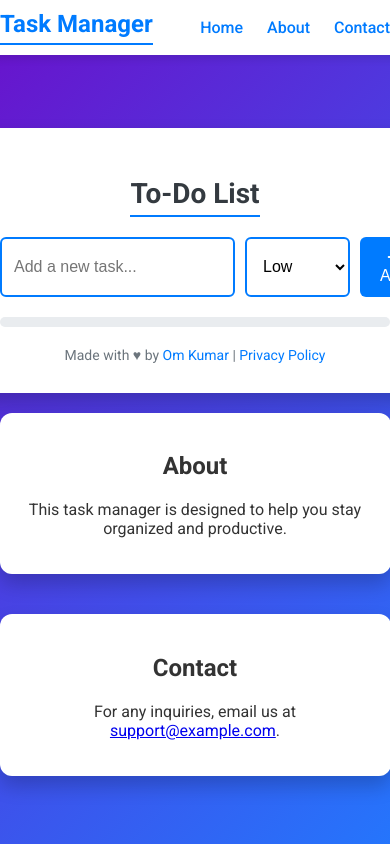
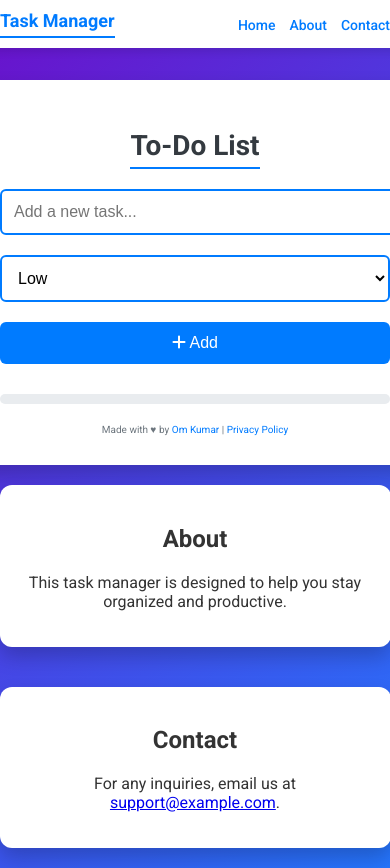
Before and after one commit to omkumar0417/todolist, a plain HTML site: page index.html in a window 390 px wide. Shown: the top 868 px of the page. Before the commit the page ends 844 px from the top, so only its background shows below. Drawn offline with Linux system fonts and the light colour scheme.

Commit message:
Updated the website with new changes

```diff
--- a/index.html
+++ b/index.html
@@ -60,6 +60,23 @@
       margin-left: 20px;
       transition: color 0.3s;
     }
+/* Mobile adjustments for navbar */
+@media (max-width: 768px) {
+  .navbar h1 {
+    font-size: 20px;
+  }
+
+  .navbar a {
+    font-size: 14px;
+    margin-left: 10px;
+  }
+}
+
+@media (max-width: 480px) {
+  .navbar h1 {
+    font-size: 18px;
+  }
+}
 
     .navbar a:hover {
       color: #0056b3;
@@ -98,6 +115,29 @@
       margin-bottom: 20px;
       gap: 10px;
     }
+/* Mobile adjustments for input container */
+@media (max-width: 768px) {
+  .input-container {
+    flex-direction: column;
+    align-items: stretch;
+  }
+
+  .input-container input,
+  .priority-select,
+  .input-container button {
+    width: 100%;
+    margin-bottom: 10px;
+  }
+}
+
+/* Adjustments for very small screens */
+@media (max-width: 480px) {
+  .input-container input,
+  .priority-select,
+  .input-container button {
+    font-size: 14px;
+  }
+}
 
     .input-container input {
       flex: 1;
@@ -157,6 +197,18 @@
       border-radius: 6px;
       transition: background-color 0.3s;
     }
+/* Mobile adjustments for todo item */
+@media (max-width: 768px) {
+  .todo-item {
+    flex-direction: column;
+    align-items: flex-start;
+    padding: 12px;
+  }
+
+  .todo-item button {
+    align-self: flex-end;
+  }
+}
 
     .todo-item:hover {
       background-color: #e2e6ea;
@@ -194,6 +246,12 @@
       position: relative;
       overflow: hidden;
     }
+/* Mobile adjustments for progress bar */
+@media (max-width: 768px) {
+  .progress-bar {
+    margin-top: 10px;
+  }
+}
 
     .progress-bar span {
       display: block;
@@ -208,6 +266,18 @@
       font-size: 14px;
       color: #6c757d;
     }
+/* Mobile adjustments for footer */
+@media (max-width: 768px) {
+  footer {
+    font-size: 12px;
+  }
+}
+
+@media (max-width: 480px) {
+  footer {
+    font-size: 10px;
+  }
+}
 
     footer a {
       color: #007bff;
```
